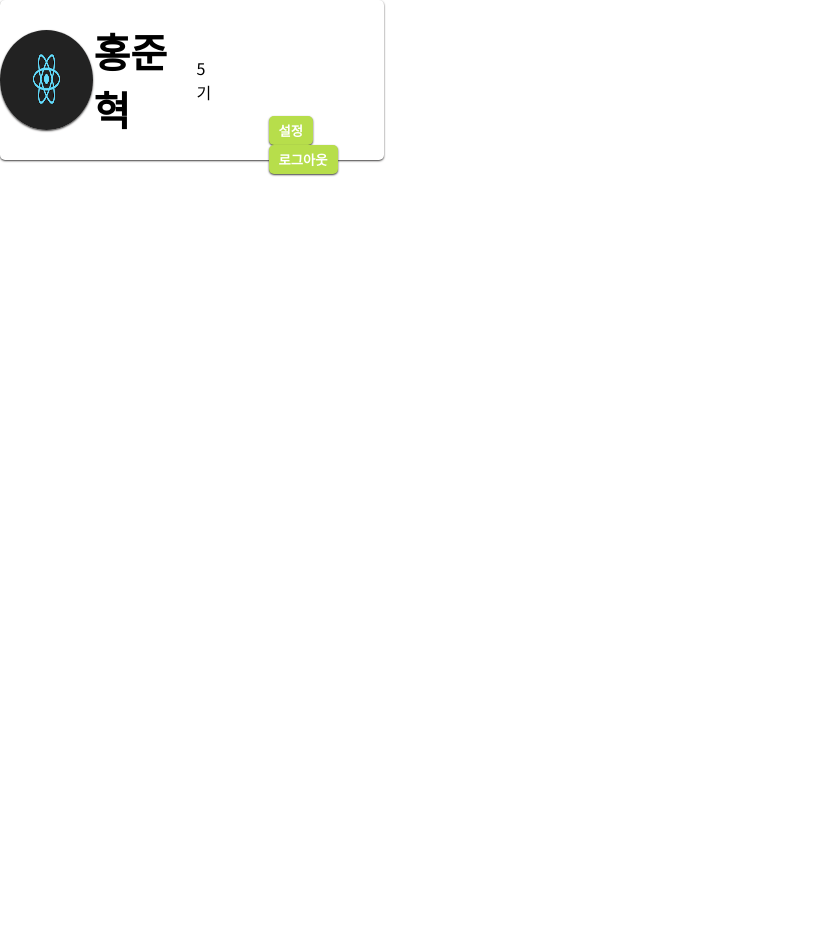
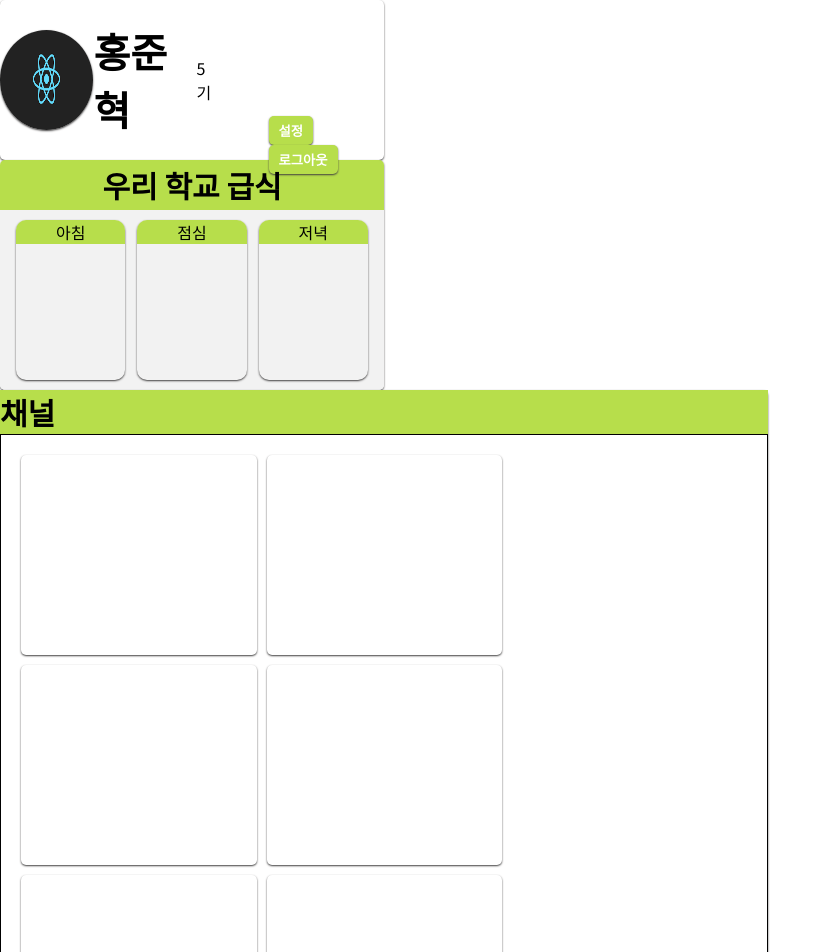
Before and after one commit to Maeily/Maeily_Web, a React (Create React App) app in the folder maeily/: page / in a window 1280 px wide. Shown: the top 952 px of the page, without its empty margins (0-832 px from the left). Before the commit the page ends 800 px from the top, so only its background shows below. Built offline with nearby package versions, Linux system fonts and the light colour scheme.

Commit message:
[UPDATE]

```diff
--- /dev/null
+++ b/maeily/src/components/Main/Channel/Channel.js
@@ -0,0 +1,19 @@
+import React from "react";
+import "./Channel.scss";
+function Channel() {
+    return (
+        <div className="Channel">
+            <div className="Channel_title">채널</div>
+            <div className="Channel_channels">
+                <div className="Channel_channels_channel"></div>
+                <div className="Channel_channels_channel"></div>
+                <div className="Channel_channels_channel"></div>
+                <div className="Channel_channels_channel"></div>
+                <div className="Channel_channels_channel"></div>
+                <div className="Channel_channels_channel"></div>
+            </div>
+        </div>
+    );
+}
+
+export default Channel;
--- /dev/null
+++ b/maeily/src/components/Main/Channel/Channel.scss
@@ -0,0 +1,35 @@
+@import url("https://fonts.googleapis.com/css2?family=Noto+Sans+KR:wght@400;700&display=swap");
+
+$main_color: #b7de4b;
+
+.Channel {
+    width: 60%;
+    height: 100vh;
+    font-family: "Noto Sans KR", sans-serif;
+    border-radius: 5px;
+    -webkit-box-shadow: 0px 1px 2px 0px rgba(64, 63, 63, 1);
+    -moz-box-shadow: 0px 1px 2px 0px rgba(64, 63, 63, 1);
+    box-shadow: 0px 1px 2px 0px rgba(64, 63, 63, 1);
+    &_title {
+        font-size: 30px;
+        font-weight: bold;
+        background-color: $main_color;
+    }
+    &_channels {
+        padding: 15px;
+        display: flex;
+        flex-wrap: wrap;
+        white-space: normal;
+        border: 1px solid black;
+
+        &_channel {
+            -webkit-box-shadow: 0px 1px 2px 0px rgba(64, 63, 63, 1);
+            -moz-box-shadow: 0px 1px 2px 0px rgba(64, 63, 63, 1);
+            box-shadow: 0px 1px 2px 0px rgba(64, 63, 63, 1);
+            width: 32%;
+            height: 25vh;
+            border-radius: 5px;
+            margin: 5px;
+        }
+    }
+}
--- a/maeily/src/components/Main/Profile/Profile.scss
+++ b/maeily/src/components/Main/Profile/Profile.scss
@@ -12,6 +12,7 @@ $main_color: #b7de4b;
     -webkit-box-shadow: 0px 1px 2px 0px rgba(64, 63, 63, 1);
     -moz-box-shadow: 0px 1px 2px 0px rgba(64, 63, 63, 1);
     box-shadow: 0px 1px 2px 0px rgba(64, 63, 63, 1);
+
     &_img {
         width: 100px;
         height: 100px;
--- a/maeily/src/pages/MainPage.js
+++ b/maeily/src/pages/MainPage.js
@@ -1,8 +1,16 @@
 import React from "react";
 import Profile from "../components/Main/Profile/Profile";
+import Cafeteria from "../components/Main/Cafeteria/Cafeteria";
+import Channel from "../components/Main/Channel/Channel";
 
 function MainPage() {
-    return <Profile></Profile>;
+    return (
+        <>
+            <Profile></Profile>
+            <Cafeteria></Cafeteria>
+            <Channel></Channel>
+        </>
+    );
 }
 
 export default MainPage;
```
